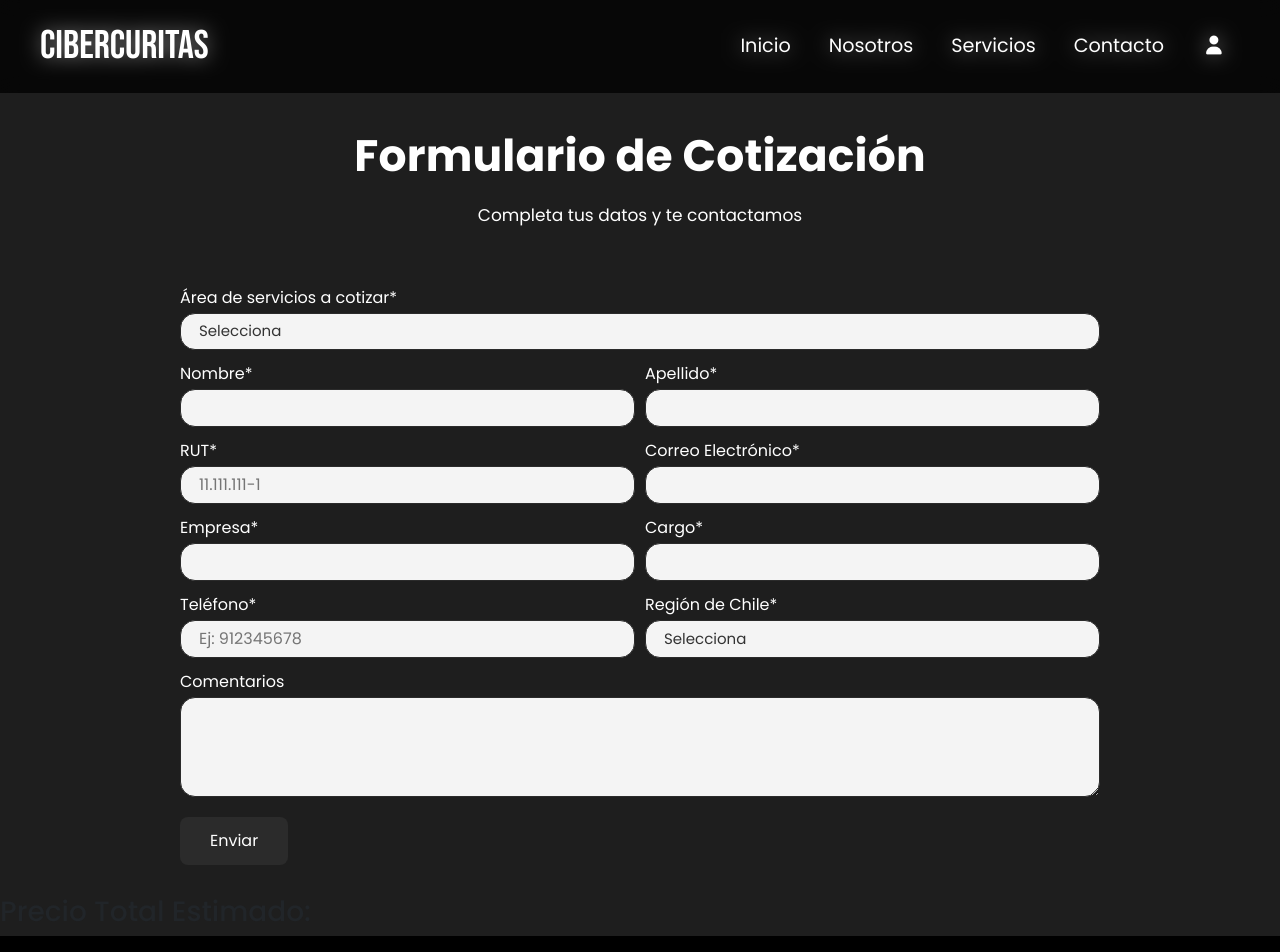
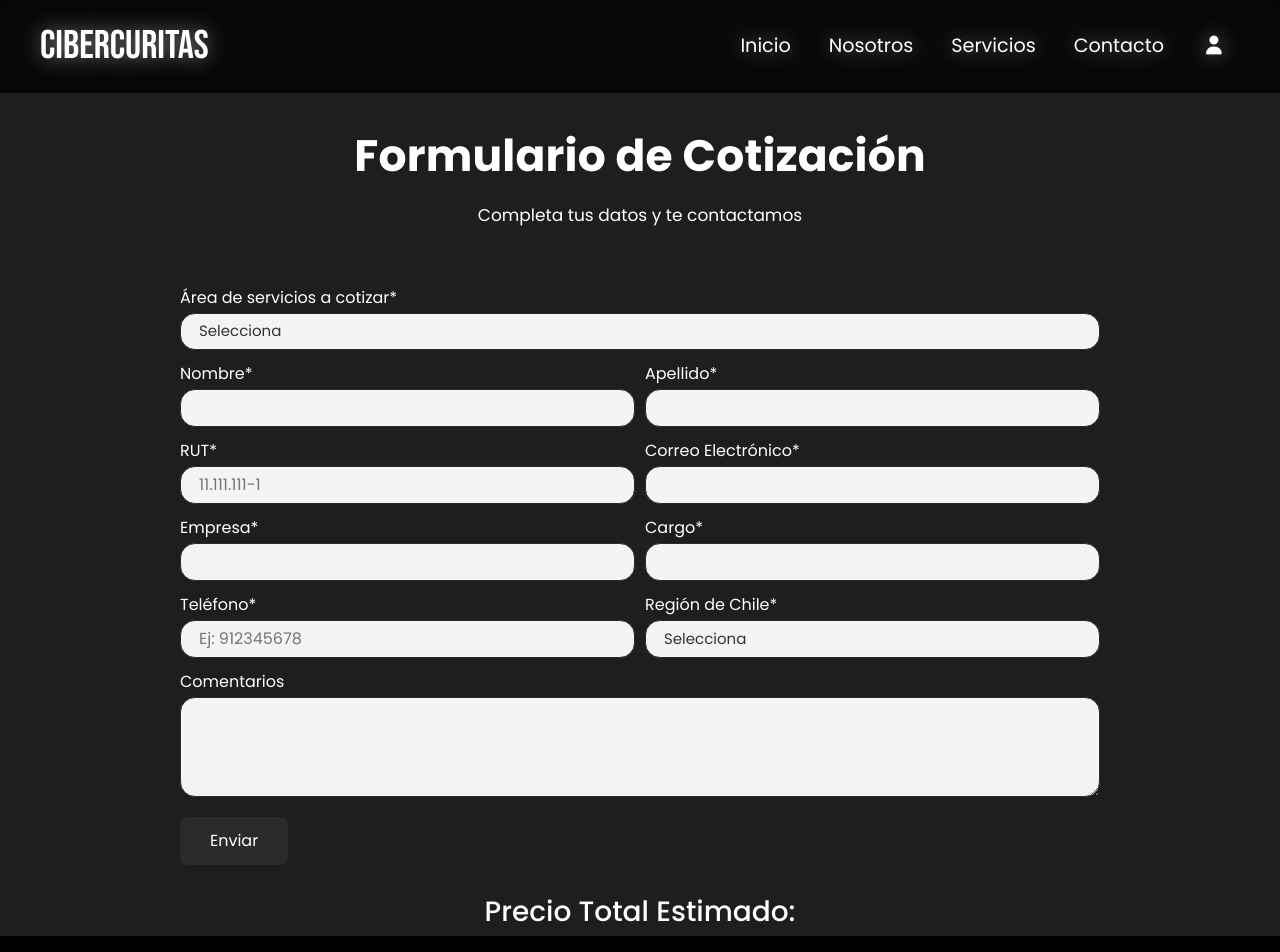
Before and after one commit to Bmtqr/proyecto-cibercuritas, a React (Vite) app: page /proyecto-cibercuritas/cotizacion in a window 1280 px wide. Shown: the top 952 px of the page. Built offline with nearby package versions, Linux system fonts and the light colour scheme.

Commit message:
Version 2

```diff
--- a/package.json
+++ b/package.json
@@ -20,6 +20,7 @@
     "aos": "^2.3.4",
     "bootstrap": "^5.3.8",
     "crypto-js": "^4.2.0",
+    "gsap": "^3.13.0",
     "install": "^0.13.0",
     "npm": "^11.6.1",
     "react": "^19.1.1",
--- a/src/css/cotizacion.css
+++ b/src/css/cotizacion.css
@@ -296,6 +296,11 @@
   background-color: #ffeaea;
 }
 
+.precio-total{
+  text-align: center;
+  color: white;
+}
+
 @media (max-width: 680px) {
   #contacto-formulario {
     grid-template-columns: 1fr;
```
Also changed, not shown: 1 other file (tests, documents, lock files or other folders).
